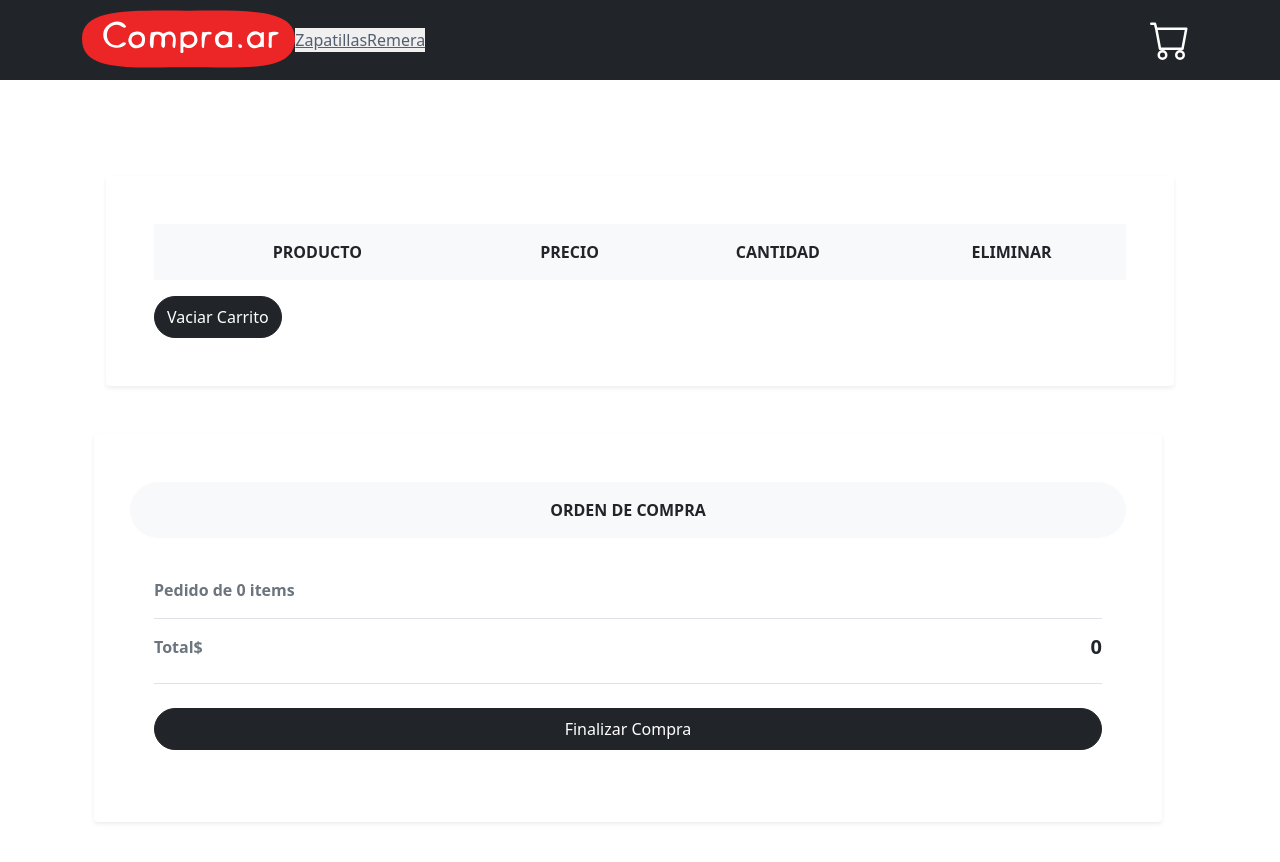
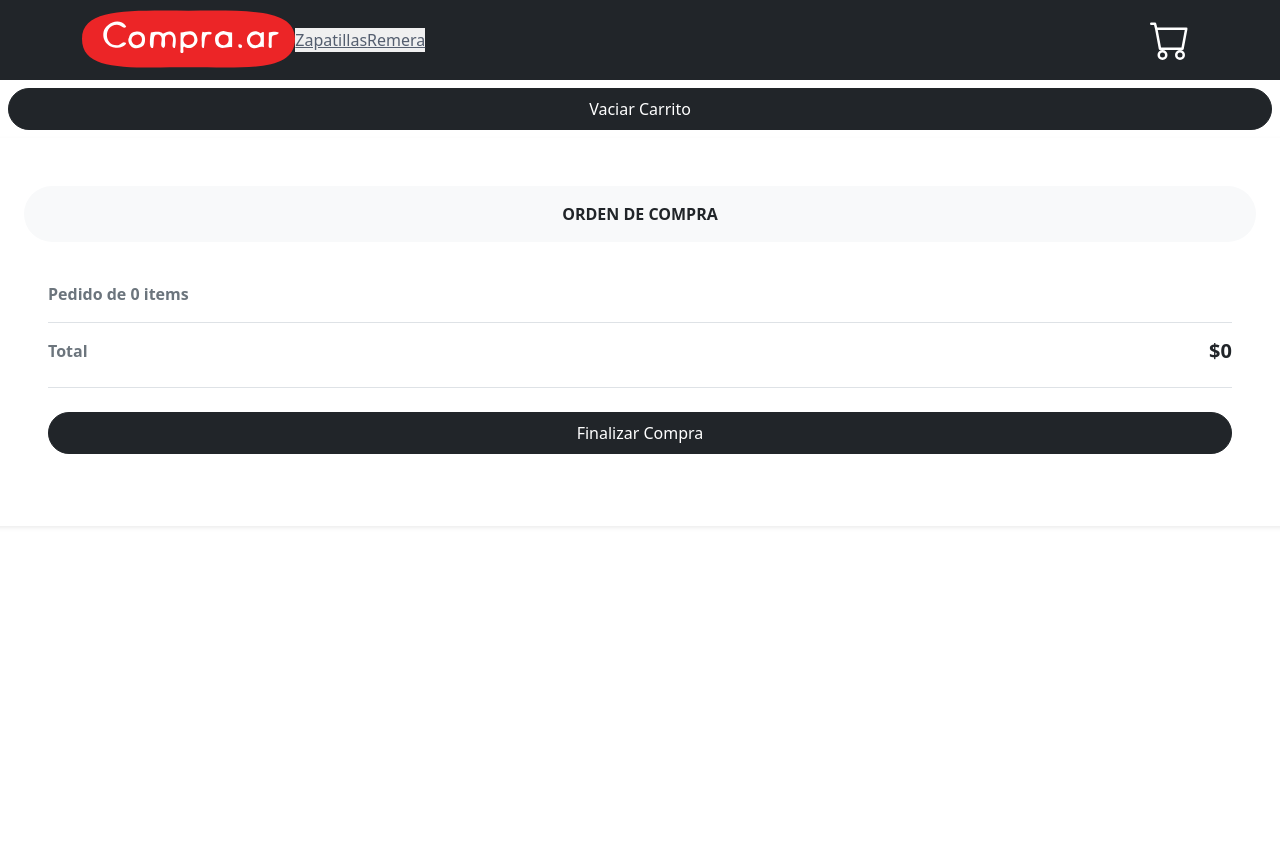
Before and after one commit to fedeclaver/react, a React (Create React App) app: page /cart in a window 1280 px wide. Shown: the top 862 px of the page. After the commit the page ends 800 px from the top, so only its background shows below. Built offline with nearby package versions, Linux system fonts and the light colour scheme.

Commit message:
fix cart

```diff
--- a/src/Container/ItemListContainer/ItemListContainer.jsx
+++ b/src/Container/ItemListContainer/ItemListContainer.jsx
@@ -3,7 +3,7 @@ import { useState, useEffect } from "react";
 import { getFetch } from "../../helpers/mock";
 import Container from "react-bootstrap/Container";
 import { useParams } from "react-router-dom";
-function ItemListContainer({ greeting }) {
+function ItemListContainer() {
   const [products, setProducts] = useState([]);
   const { id } = useParams();
   useEffect(() => {
@@ -16,7 +16,7 @@ function ItemListContainer({ greeting }) {
   }, [id]);
   return (
     <div>
-      {greeting} ,
+
       <Container fluid>
         <ItemList products={products} />
       </Container>
--- a/src/components/Cart/Cart.jsx
+++ b/src/components/Cart/Cart.jsx
@@ -1,20 +1,17 @@
 
-import { Button } from "react-bootstrap";
+import { Button, Table } from "react-bootstrap";
 import { useCartContext } from "../../context/CartContext";
 import { FaTrash } from 'react-icons/fa';
 function Cart() {
   const { cartList, deleteItem, emptyCart, cartQuantity,totalAmount } = useCartContext();
 
-
-
 const WidgetList = () => {
   return (
-  <tbody>
-
+    <>
     {cartList.map((product) => (
-    <tr>
-<th scope="row" class="border-0">
-  <div key={product.id} class="p-2 ">
+  <tr key={product.id}>
+<th scope="row" className="border-0">
+<div  className="p-2 ">
   <img src={product.pictureUrl} alt="" width="70" className="img-fluid rounded shadow-sm float-right"/>
   <div className="ms-3 d-inline-block align-middle">
     <h5 className="mb-0"> {product.title}</h5>
@@ -32,45 +29,16 @@ function Cart() {
 </Button>
 </td>
 </tr>
+
 ))}
-</tbody>
+</>
 )
 }
 
+const WidgetTotal = () => {
+  return (
+    <>
 
-  return (
-
-    <div className="cart">
-    <section className="py-5">
-      <div className="container px-4 px-lg-5 my-5">
-        <div className="row">
-          <div className="col-lg-12 p-5 bg-white rounded shadow-sm mb-5">
-            <div className="table-responsive">
-              <div>
-
-              <table className="table">
-                <thead>
-                  <tr>
-                    <th scope="col" className="border-0 bg-light">
-                      <div className="p-2 px-3 text-uppercase">Producto</div>
-                    </th>
-                    <th scope="col" className="border-0 bg-light">
-                      <div className="py-2 text-uppercase">Precio</div>
-                    </th>
-                    <th scope="col" className="border-0 bg-light">
-                      <div className="py-2 text-uppercase">Cantidad</div>
-                    </th>
-                    <th scope="col" className="border-0 bg-light">
-                      <div className="py-2 text-uppercase">Eliminar</div>
-                    </th>
-                  </tr>
-                </thead>
-                {<WidgetList/>}
-              </table>
-            </div>
-          </div>
-          <Button onClick={emptyCart} className="btn btn-dark rounded-pill py-2 d-md-block">Vaciar Carrito</Button>
-        </div>
 <div className="row py-5 p-4 bg-white rounded shadow-sm">
 
 <div className="col-lg-12">
@@ -82,20 +50,30 @@ function Cart() {
         <strong className="text-muted">Pedido de {cartQuantity()} items</strong>
       </li>
       <li className="d-flex justify-content-between py-3 border-bottom">
-                  <strong className="text-muted">Total$</strong>
-                  <h5 className="fw-bold">{totalAmount()}</h5>
+        <strong className="text-muted">Total</strong>
+        <h5 className="fw-bold">${totalAmount()}</h5>
       </li>
     </ul>
+
     <Button href="#" className="btn btn-dark rounded-pill py-2 d-md-block">Finalizar Compra</Button>
+
   </div>
 </div>
 </div>
-      </div>
-      </div>
-    </section>
-  </div>
+</>
+)
+}
+  return (
+<>
 
 
+             <WidgetList/>
+          <Button href="#" onClick={() => emptyCart()}  className="btn btn-dark rounded-pill py-2 d-md-block m-2">Vaciar Carrito</Button>
+
+          <WidgetTotal/>
+
+
+  </>
   );
 }
 
--- a/src/components/Widget/Widget.jsx
+++ b/src/components/Widget/Widget.jsx
@@ -11,7 +11,7 @@ function Widget(){
     const Count = () => {
         return (
           <div className='flex flex-row'>
-                 <Badge color="secondary" badgeContent={count}></Badge>
+                 <Badge color="secondary" badgecontent={count}></Badge>
 
             </div>
         )
```
Lines whose indentation alone changed are shown as unchanged.
